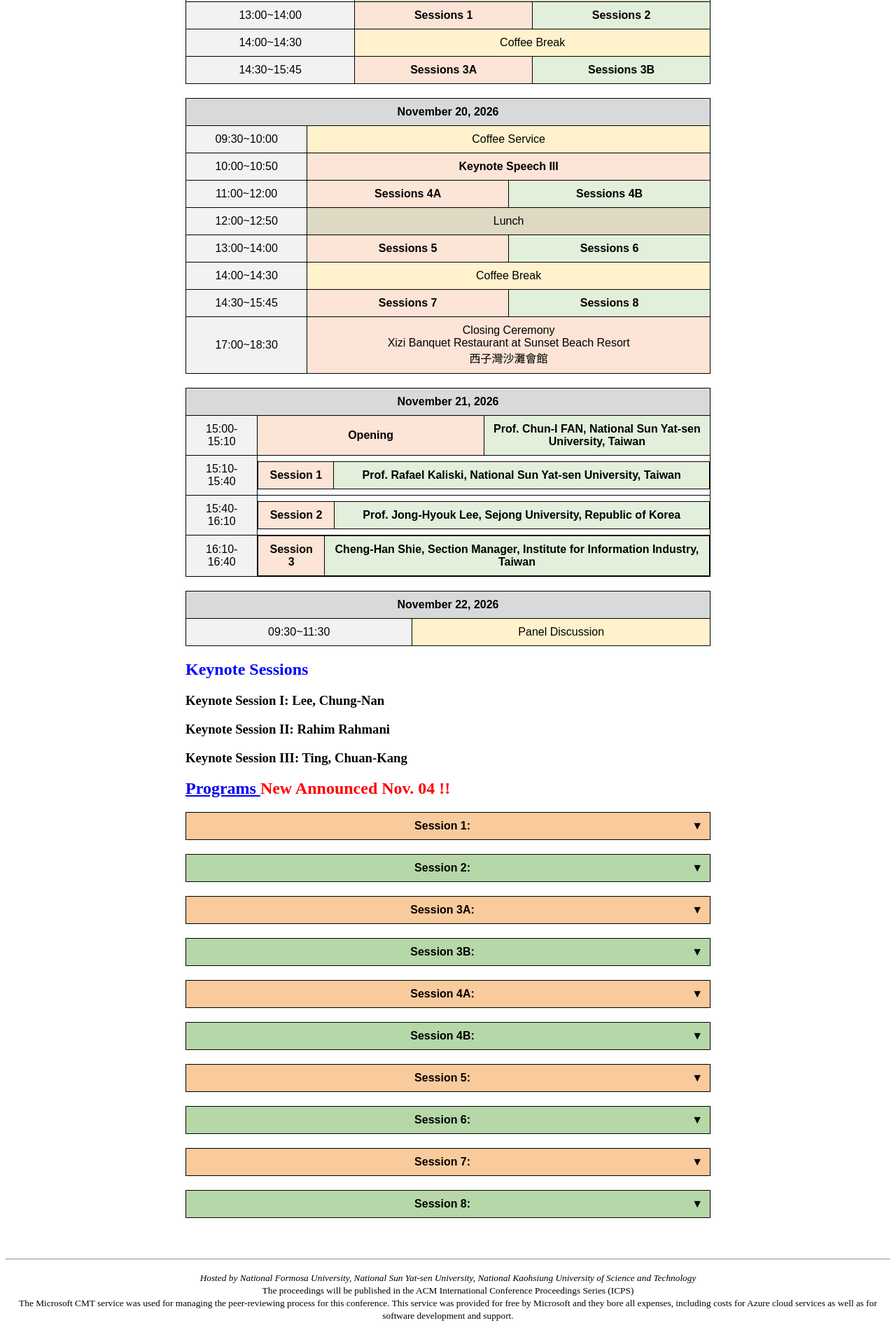
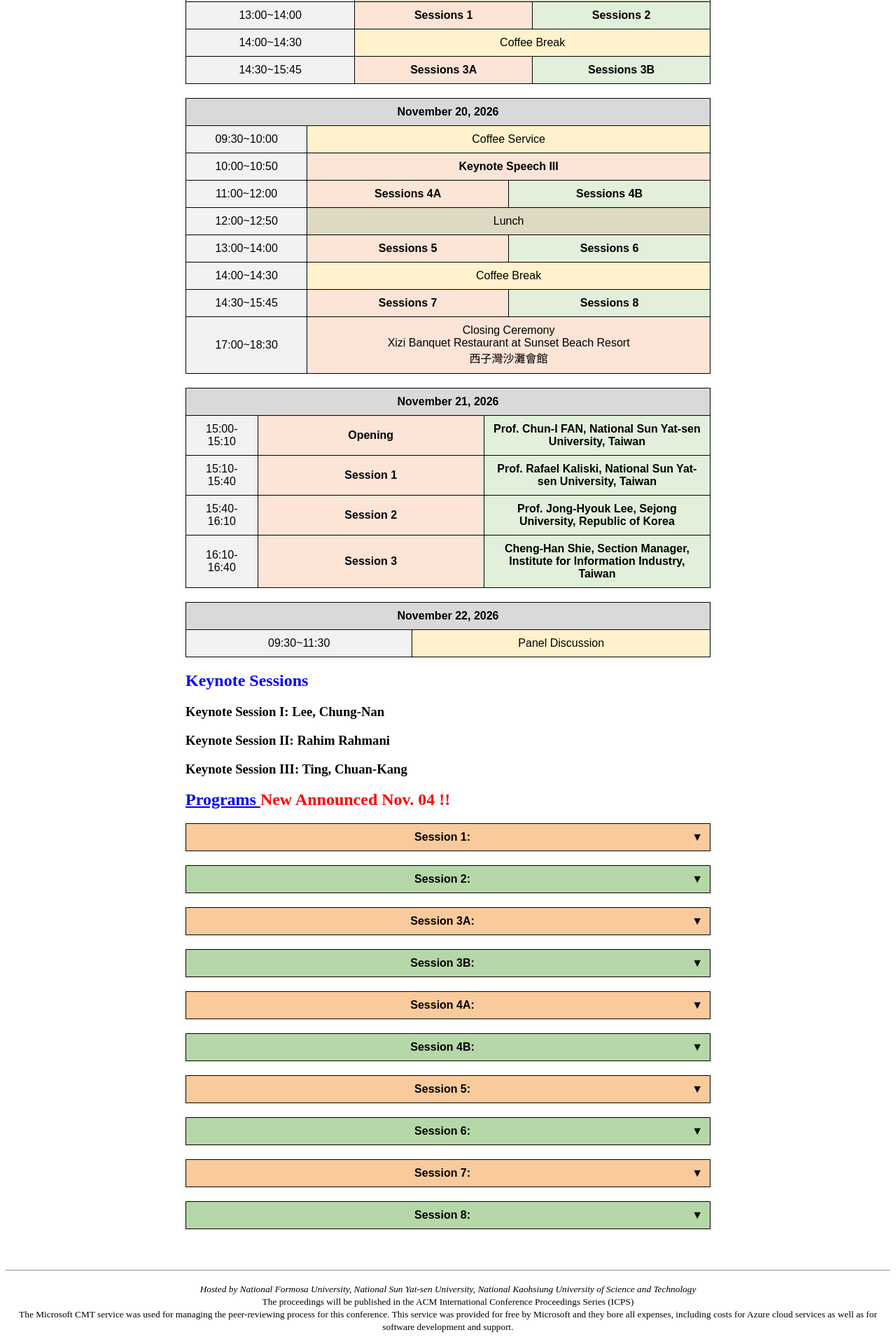
Before and after one commit to icea-conf/2026, a Jekyll site: the page built from program/index.html, in a window 1280 px wide. Shown: the part 701-2621 px from the top of the page at 70% size. Built offline with Jekyll 4.4.1, drawn with Linux system fonts in a browser that asks for light colours.

Commit message:
Add styles to event session table cells

```diff
--- a/program/index.html
+++ b/program/index.html
@@ -329,11 +329,15 @@ title: ICEA 2026
             <table style="width: 100%; border-collapse: collapse; margin: 0">
               <tr>
                 <td
-                  class="event-eneos" >
+                  class="event-eneos"
+                  style="border: none; border-right: 1px solid black; width: 50%; cursor: pointer"
+                  >
                   <b>Session 1</b><br />
                 </td>
                 <td
-                  class="event-eneos2">
+                  class="event-eneos2"
+                  style="border: none; width: 50%; cursor: pointer"
+                  >
                   <b>Prof. Rafael Kaliski, National Sun Yat-sen University, Taiwan</b><br />
                 </td>
               </tr>
@@ -347,11 +351,15 @@ title: ICEA 2026
             <table style="width: 100%; border-collapse: collapse; margin: 0">
               <tr>
                 <td
-                  class="event-eneos" >
+                  class="event-eneos"
+                  style="border: none; border-right: 1px solid black; width: 50%; cursor: pointer"
+                  >
                   <b>Session 2</b><br />
                 </td>
                 <td
-                  class="event-eneos2">
+                  class="event-eneos2"
+                  style="border: none; width: 50%; cursor: pointer"
+                  >
                   <b>Prof. Jong-Hyouk Lee, Sejong University, Republic of Korea</b><br />
                 </td>
               </tr>
@@ -365,11 +373,15 @@ title: ICEA 2026
             <table style="width: 100%; border-collapse: collapse; margin: 0">
               <tr>
                 <td
-                  class="event-eneos" >
+                  class="event-eneos"
+                  style="border: none; border-right: 1px solid black; width: 50%; cursor: pointer"
+                  >
                   <b>Session 3</b><br />
                 </td>
                 <td
-                  class="event-eneos2">
+                  class="event-eneos2"
+                  style="border: none; width: 50%; cursor: pointer"
+                  >
                   <b>Cheng-Han Shie, Section Manager, Institute for Information Industry, Taiwan</b><br />
                 </td>
               </tr>
```
